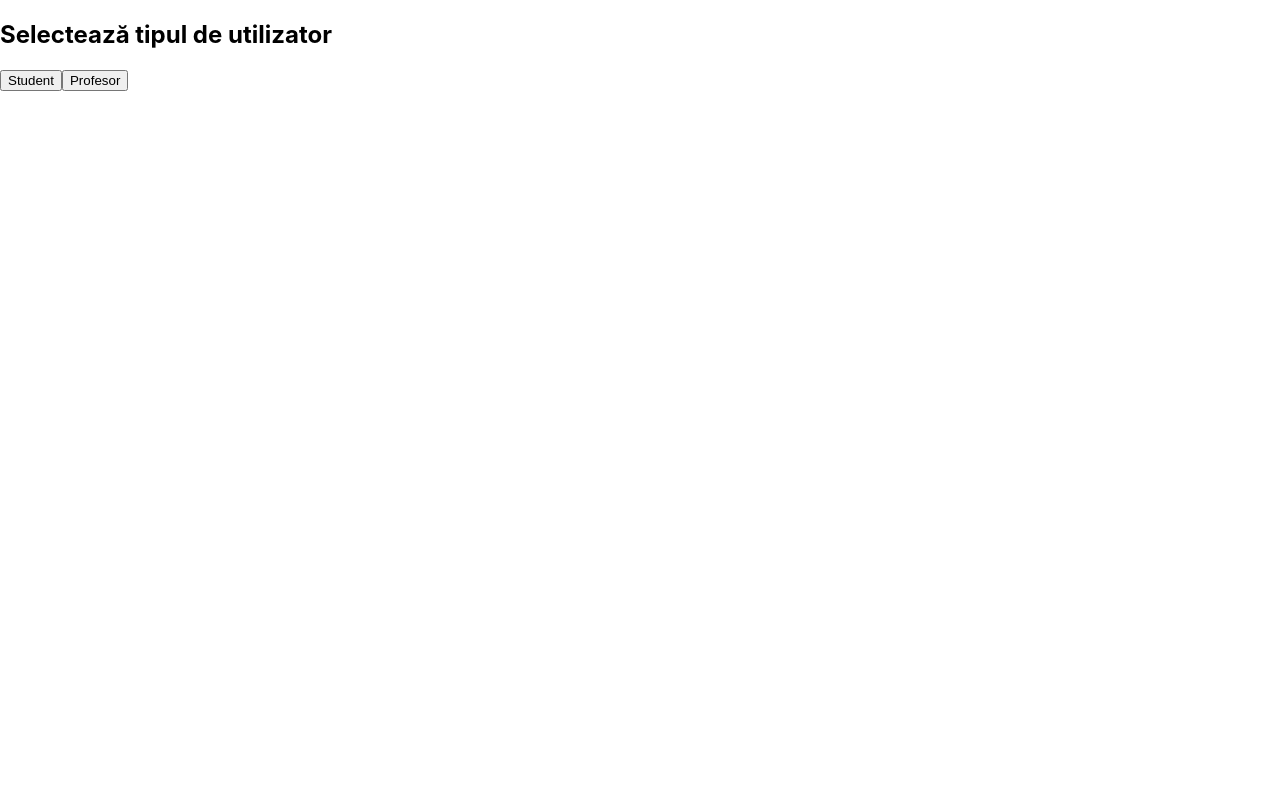
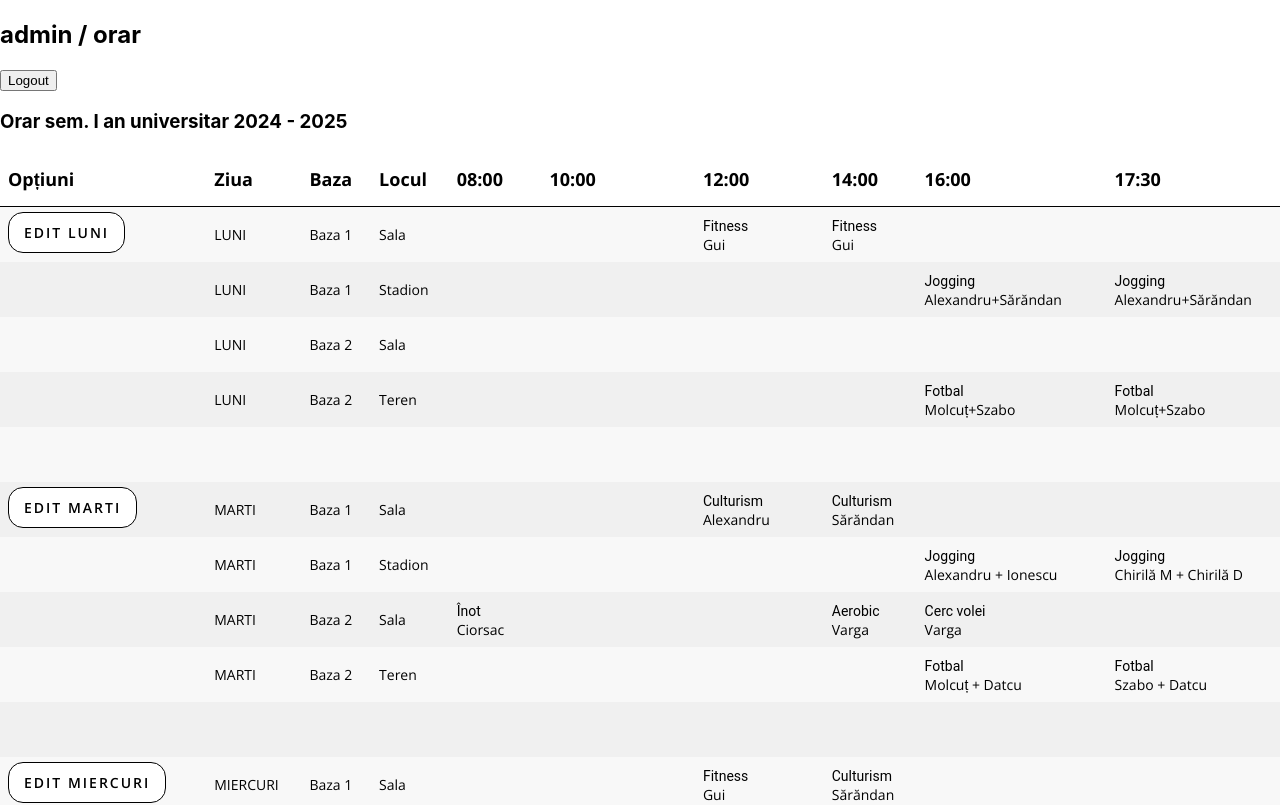
Before and after one commit to RoxanaDanica/Licenta, a React (Create React App) app: page /orar in a window 1280 px wide. Shown: the top 805 px of the page. Built offline with nearby package versions, Linux system fonts and the light colour scheme; sample sign-in values are in the browser's storage.

Commit message:
added react router

```diff
--- a/package.json
+++ b/package.json
@@ -13,6 +13,8 @@
     "@testing-library/user-event": "^13.5.0",
     "react": "^19.1.0",
     "react-dom": "^19.1.0",
+    "react-router": "^7.6.0",
+    "react-router-dom": "^7.6.0",
     "react-scripts": "5.0.1",
     "web-vitals": "^2.1.4"
   },
--- a/src/App.js
+++ b/src/App.js
@@ -1,23 +1,52 @@
+import { BrowserRouter, Routes, Route, Navigate, useLocation } from 'react-router-dom';
 import { useState } from 'react';
-import './App.css';
 import { OrarPage } from './views/OrarPage';
 import { LoginPage } from './views/LoginPage';
 
-function App() {
-  const [user, setUser] = useState(null);
+function AppRoutes({ user, setUser }) {
+  const location = useLocation();
+
+  if (!user && location.pathname !== '/login') {
+    return <Navigate to="/login" replace />;
+  }
+
+  if (user && location.pathname === '/login') {
+    return <Navigate to="/orar" replace />;
+  }
 
   return (
-    <div className='wrapper'>
-      {!user ? (
-        <LoginPage onLogin={setUser} />
-      ) : (
+    <>
+      {user && (
         <>
-          <h2>{user.username} ({user.role})</h2>
-          <button onClick={() => setUser(null)}>Logout</button>
-          <OrarPage user={user} />
+          <h2>{user.role} / orar</h2>
+          <button onClick={() => { localStorage.removeItem('user'); setUser(null); }}>Logout</button>
         </>
       )}
-    </div>
+
+      <Routes>
+        <Route path="/login" element={<LoginPage onLogin={(user) => {
+          localStorage.setItem('user', JSON.stringify(user));
+          setUser(user);
+        }} />} />
+        <Route path="/orar" element={<OrarPage user={user} />} />
+        <Route path="*" element={<Navigate to={user ? "/orar" : "/login"} replace />} />
+      </Routes>
+    </>
+  );
+}
+
+export function App() {
+  const [user, setUser] = useState(() => {
+    const saved = localStorage.getItem('user');
+    return saved ? JSON.parse(saved) : null;
+  });
+
+  return (
+    <BrowserRouter>
+      <div className='wrapper'>
+        <AppRoutes user={user} setUser={setUser} />
+      </div>
+    </BrowserRouter>
   );
 }
 
--- a/src/views/LoginPage.js
+++ b/src/views/LoginPage.js
@@ -1,13 +1,21 @@
 import { useState } from "react";
+import { useNavigate } from "react-router-dom";
 import { LoginForm } from "../components/LoginForm";
 
 export function LoginPage({ onLogin }) {
+  const navigate = useNavigate();
+
   const users = [
     { username: 'profesor', password: 'profesor', role: 'profesor' },
     { username: 'student', password: 'student', role: 'student' }
   ];
 
   const [role, setRole] = useState(null);
+
+  const handleLogin = (user) => {
+    onLogin(user);
+    navigate('/orar');
+  };
 
   return (
     <div>
@@ -20,7 +28,7 @@ export function LoginPage({ onLogin }) {
       ) : (
         <>
           <h3>Autentificare - {role}</h3>
-          <LoginForm users={users} role={role} onLogin={onLogin} />
+          <LoginForm users={users} role={role} onLogin={handleLogin} />
         </>
       )}
     </div>
```
Also changed, not shown: 1 other file (tests, documents, lock files or other folders).
